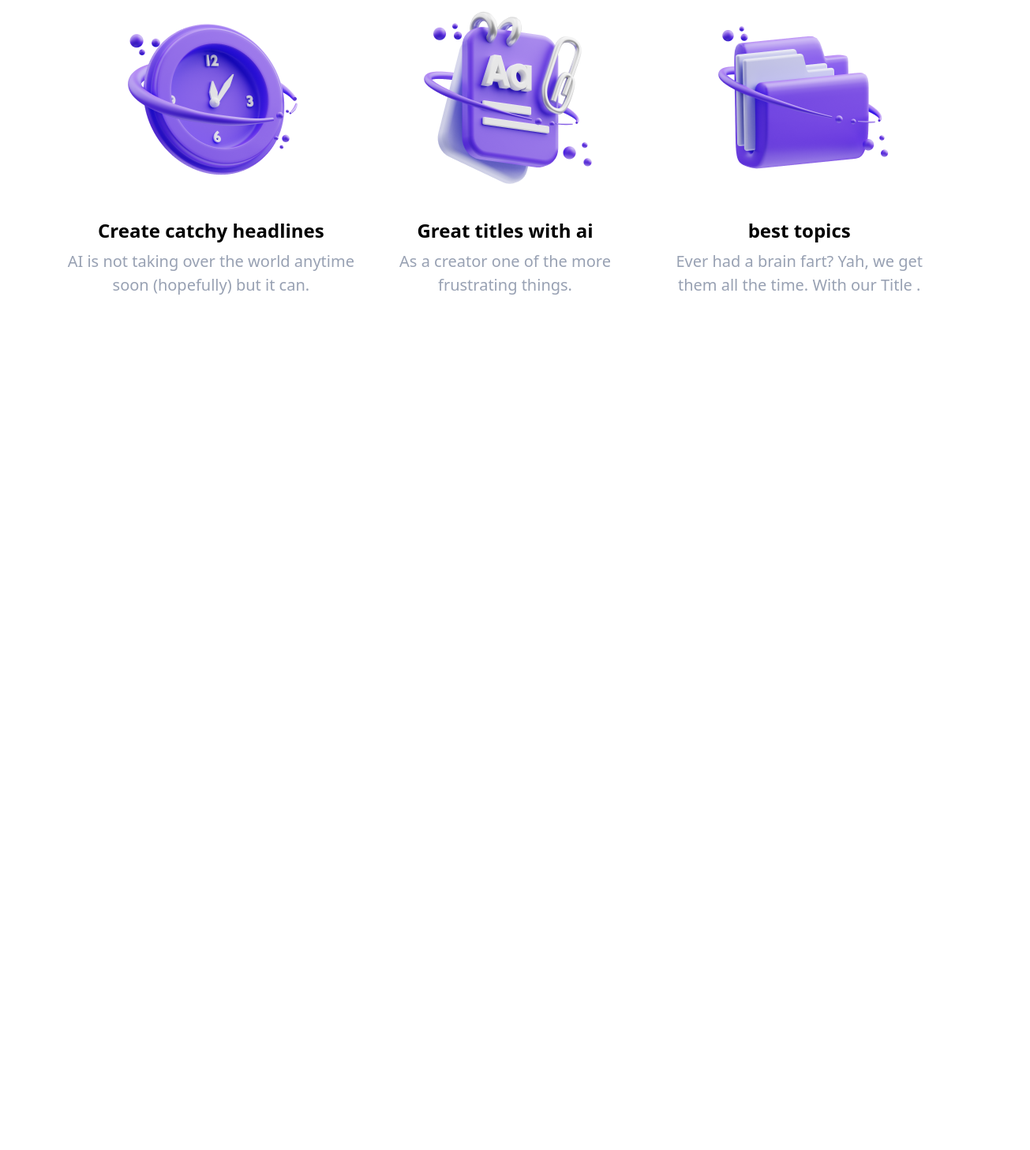
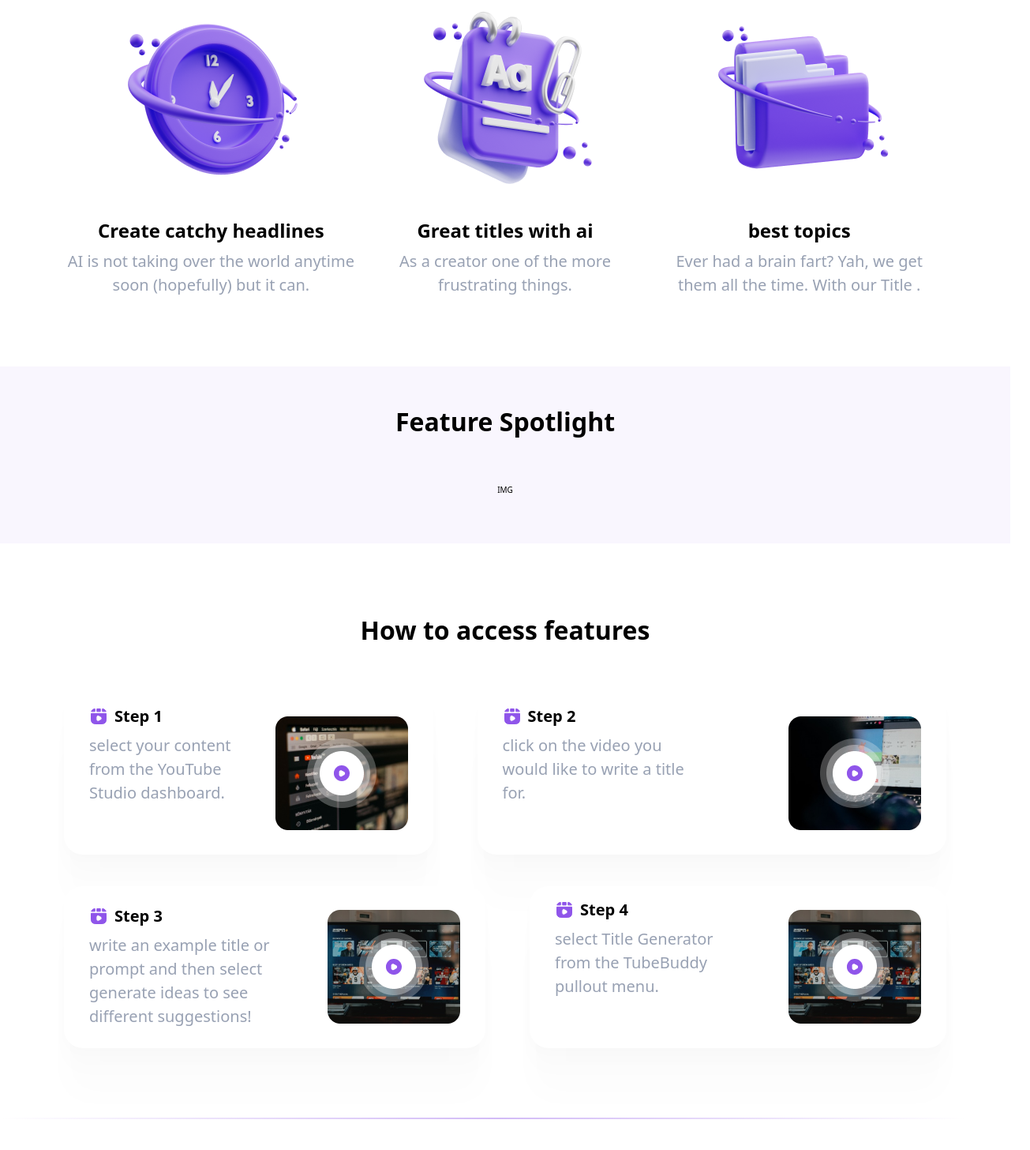
Before and after one commit to Omega-Do-IT-Solutions-e-U/mastertube-template, a website built with Vite: page index.html in a window 1280 px wide. Shown: the part 1082-2538 px from the top of the page at 79% size, 1305 px wide, since content can reach past the window. Before the commit the page ends 1546 px from the top, so only its background shows below. Built offline with nearby package versions, Linux system fonts and the light colour scheme.

Commit message:
add how to access section

```diff
--- a/index.html
+++ b/index.html
@@ -19,11 +19,13 @@
   </head>
   <body>
     <main
-      class="max-w-[144rem] mx-auto"
+      class=""
       id="app"
     >
       <!-- Header -->
-      <header class="py-8 flex justify-around items-center">
+      <header
+        class="py-8 flex justify-around items-center max-w-[144rem] mx-auto"
+      >
         <img
           src="/images/logo.png"
           alt="Mastertube Logo"
@@ -67,9 +69,8 @@
       </header>
       <!-- Header -->
 
-      <div class="max-w-[111.8rem] mx-auto">
       <!-- Hero -->
-        <section class="pt-10 h-[42rem] relative">
+      <section class="pt-10 h-[42rem] relative max-w-[111.8rem] mx-auto">
         <h1 class="font-bold text-center text-5xl">Title Generator</h1>
         <div
           class="flex justify-center items-center py-[1.4rem] px-8 bg-white/20 rounded-lg"
@@ -82,9 +83,7 @@
             alt="spotify logo"
           />
         </div>
-          <div
-            class="absolute top-[25.4rem] left-[50rem] w-[7.2rem] h-[7.2rem]"
-          >
+        <div class="absolute top-[25.4rem] left-[50rem] w-[7.2rem] h-[7.2rem]">
           <img
             src="/images/google.png"
             alt="google logo"
@@ -106,7 +105,9 @@
       <!-- Hero -->
 
       <!-- Extension Section -->
-        <section class="flex justify-between items-center">
+      <section
+        class="flex justify-between items-center max-w-[111.8rem] mx-auto"
+      >
         <div class="flex flex-1">
           <img
             src="/images/media-player-small.png"
@@ -128,8 +129,8 @@
             Brainstorm with AI to create titles
           </h2>
           <p class="text-xl text-neutral-text3 mb-8">
-              AI is not taking over the world anytime soon (hopefully) but it
-              can help optimize your videos. Title Generator
+            AI is not taking over the world anytime soon (hopefully) but it can
+            help optimize your videos. Title Generator
           </p>
           <button
             class="p-4 gap-x-2 rounded-lg bg-primary-1 shadow-primary text-white text-md font-semibold flex items-center"
@@ -150,7 +151,7 @@
       <!-- Line -->
 
       <!-- More Features -->
-        <section class="text-center mb-22">
+      <section class="text-center mb-22 max-w-[111.8rem] mx-auto">
         <h2 class="text-3xl font-bold text-neutral-text1 mb-14">
           More Features
         </h2>
@@ -193,7 +194,127 @@
         </div>
       </section>
       <!-- More Features -->
+
+      <!-- Feature Spotlight -->
+      <section class="text-center bg-features-bg mb-22">
+        <h3 class="pt-12 mb-14">Feature Spotlight</h3>
+        <div class="pb-15">IMG</div>
+      </section>
+      <!-- Feature Spotlight -->
+
+      <!-- Access -->
+      <section class="max-w-[111.8rem] mx-auto mb-22">
+        <h3 class="text-center mb-14">How to access features</h3>
+        <div class="flex gap-x-14 mb-10">
+          <div
+            class="flex gap-x-14 rounded-4xl bg-neutral-bg3 shadow-secondary min-h-[20.5rem] px-8 py-4 [&_img]:object-contain"
+          >
+            <div class="flex flex-col gap-y-2">
+              <h5 class="flex items-center gap-x-2">
+                <span>
+                  <img
+                    src="/icons/video.svg"
+                    alt=""
+                  />
+                </span>
+                <span> Step 1 </span>
+              </h5>
+              <p class="text-xl text-neutral-text3 max-w-sm">
+                select your content <br />
+                from the YouTube <br />
+                Studio dashboard.
+              </p>
             </div>
+            <img
+              src="/images/step-1.png"
+              alt=""
+            />
+          </div>
+          <div
+            class="flex gap-x-14 w-full flex-1 justify-between rounded-4xl bg-neutral-bg3 shadow-secondary min-h-[20.5rem] px-8 py-4 [&_img]:object-contain"
+          >
+            <div class="flex flex-col gap-y-2">
+              <h5 class="flex items-center gap-x-2">
+                <span>
+                  <img
+                    src="/icons/video.svg"
+                    alt=""
+                  />
+                </span>
+                <span> Step 2 </span>
+              </h5>
+              <p class="text-xl text-neutral-text3">
+                click on the video you <br />
+                would like to write a title <br />
+                for.
+              </p>
+            </div>
+            <img
+              src="/images/step-2.png"
+              alt=""
+            />
+          </div>
+        </div>
+        <div class="flex gap-x-14">
+          <div
+            class="flex gap-x-14 w-full flex-1 justify-between items-center rounded-4xl bg-neutral-bg3 shadow-secondary min-h-[20.5rem] px-8 py-4 [&_img]:object-contain"
+          >
+            <div class="flex flex-col gap-y-2">
+              <h5 class="flex items-center gap-x-2">
+                <span>
+                  <img
+                    src="/icons/video.svg"
+                    alt=""
+                  />
+                </span>
+                <span> Step 3 </span>
+              </h5>
+              <p class="text-xl text-neutral-text3">
+                write an example title or prompt and then select generate ideas
+                to see different suggestions!
+              </p>
+            </div>
+            <img
+              src="/images/step-3.png"
+              alt=""
+            />
+          </div>
+          <div
+            class="flex gap-x-14 rounded-4xl bg-neutral-bg3 shadow-secondary min-h-[20.5rem] px-8 py-4 [&_img]:object-contain"
+          >
+            <div class="flex flex-col gap-y-2">
+              <h5 class="flex items-center gap-x-2">
+                <span>
+                  <img
+                    src="/icons/video.svg"
+                    alt=""
+                  />
+                </span>
+                <span> Step 4 </span>
+              </h5>
+              <p class="text-xl text-neutral-text3 max-w-sm">
+                select Title Generator <br />
+                from the TubeBuddy pullout menu.
+              </p>
+            </div>
+            <img
+              src="/images/step-4.png"
+              alt=""
+            />
+          </div>
+        </div>
+      </section>
+      <!-- Access -->
+
+      <!-- Line -->
+      <div
+        class="w-[122.4rem] h-[2px] opacity-[0.4] bg-line-bg mt-[6.4rem] mb-22"
+      ></div>
+      <!-- Line -->
+
+      <!-- How To Access Features -->
+      <section></section>
+      <!-- How To Access Features -->
     </main>
     <!-- <script type="module" src="/main.js"></script> -->
   </body>
--- a/tailwind.config.js
+++ b/tailwind.config.js
@@ -34,7 +34,8 @@ export default {
         bg1: '#E1E2E6',
         bg2: '#F7F8FA',
         bg3: '#FFFFFF'
-      }
+      },
+      'features-bg': 'rgba(143, 85, 234, 0.05)'
     },
     spacing: {
       0: '0',
@@ -66,7 +67,8 @@ export default {
         'linear-gradient(90deg, rgba(143, 85, 234, 0.00) 0%, #8F55EA 51.56%, rgba(143, 85, 234, 0.00) 100%)'
     },
     borderRadius: {
-      lg: '0.8rem'
+      lg: '0.8rem',
+      '4xl': '2.4rem'
     },
     fontSize: {
       md: '1.6rem',
@@ -77,7 +79,9 @@ export default {
     },
     boxShadow: {
       primary:
-        '0px 0px 0px 0px rgba(143, 85, 234, 0.08), 0px 7px 15px 0px rgba(143, 85, 234, 0.08), 0px 28px 28px 0px rgba(143, 85, 234, 0.07), 0px 63px 38px 0px rgba(143, 85, 234, 0.04), 0px 113px 45px 0px rgba(143, 85, 234, 0.01), 0px 176px 49px 0px rgba(143, 85, 234, 0.00)'
+        '0px 0px 0px 0px rgba(143, 85, 234, 0.08), 0px 7px 15px 0px rgba(143, 85, 234, 0.08), 0px 28px 28px 0px rgba(143, 85, 234, 0.07), 0px 63px 38px 0px rgba(143, 85, 234, 0.04), 0px 113px 45px 0px rgba(143, 85, 234, 0.01), 0px 176px 49px 0px rgba(143, 85, 234, 0.00)',
+      secondary:
+        '0px 0px 0px 0px rgba(0, 0, 0, 0.01), 0px 7px 15px 0px rgba(0, 0, 0, 0.01), 0px 28px 28px 0px rgba(0, 0, 0, 0.01), 0px 63px 38px 0px rgba(0, 0, 0, 0.01), 0px 113px 45px 0px rgba(0, 0, 0, 0.00), 0px 176px 49px 0px rgba(0, 0, 0, 0.00)'
     },
     extend: {}
   },
```
Also changed, not shown: public/icons/video.svg (added), public/images/step-1.png (added), public/images/step-2.png (added), public/images/step-3.png (added), public/images/step-4.png (added). Lines whose indentation alone changed are shown as unchanged.
